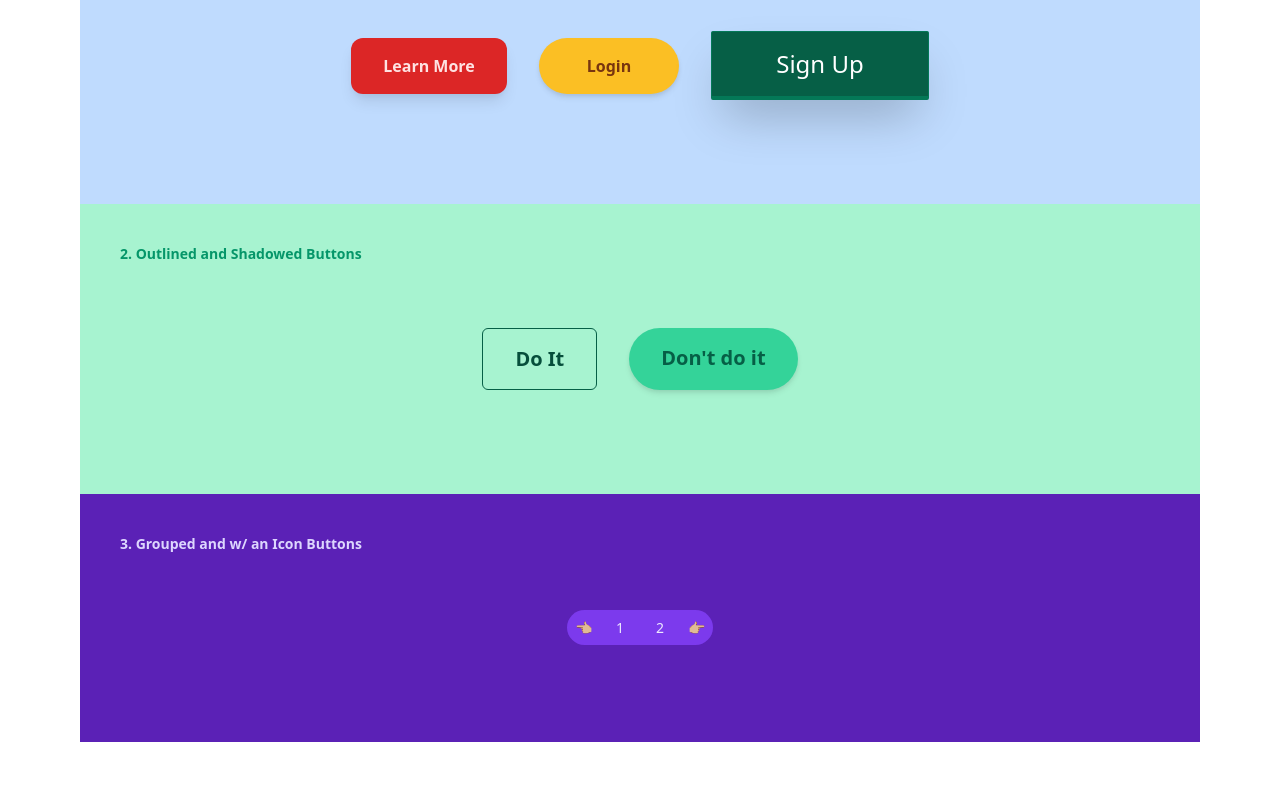
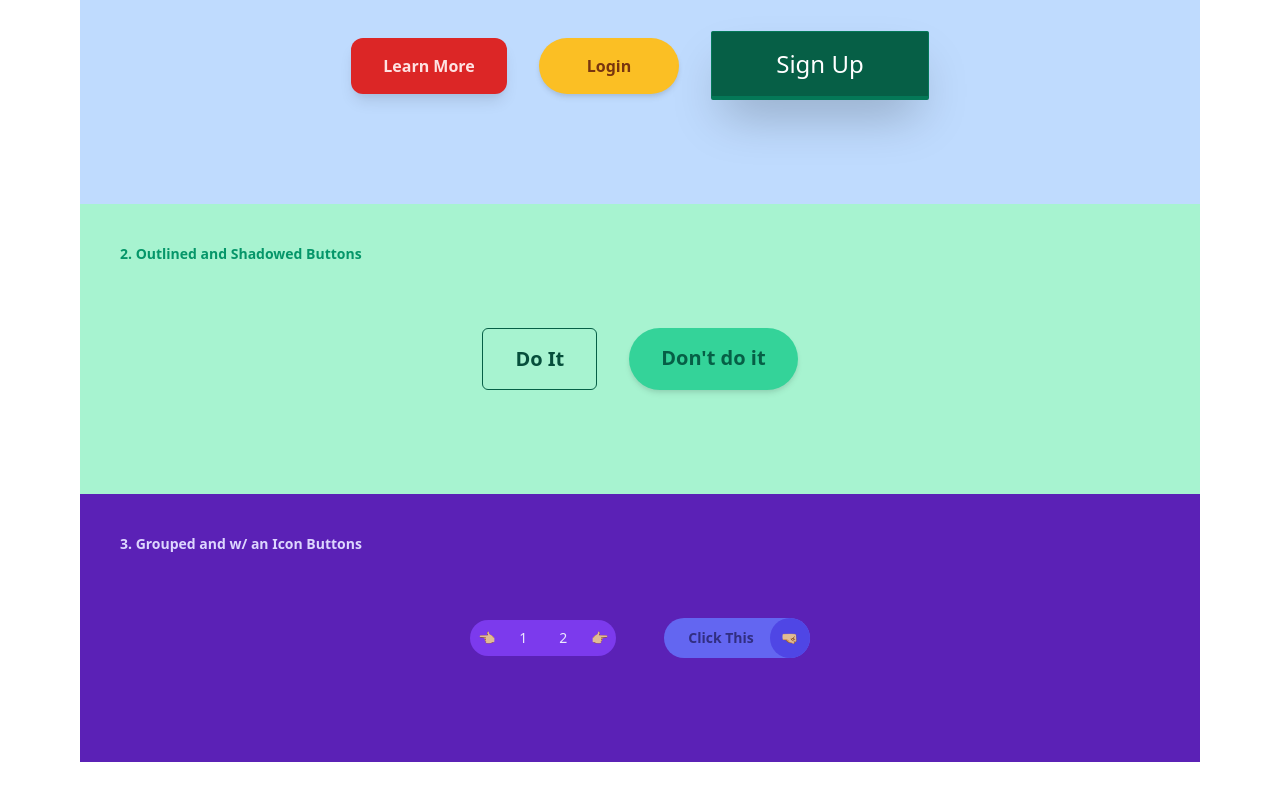
Before and after one commit to jiribeck/learning-better_dev_course, a React (Create React App) app: page /lesson04 in a window 1280 px wide. Shown: the part 298-1098 px from the top of the page. Built offline with nearby package versions, Linux system fonts and the light colour scheme.

Commit message:
finish lesson04

```diff
--- a/src/lessons/lesson04.js
+++ b/src/lessons/lesson04.js
@@ -64,8 +64,8 @@ export default function lesson03() {
               <h2 className="text-purple-200 font-bold text-sm">
                 3. Grouped and w/ an Icon Buttons
               </h2>
-              <div className="p-16 flex justify-center text-xl space-x-8">
-                <div className="space-x-0 text-sm text-center">
+              <div className="flex justify-center p-16 text-xl space-x-12">
+                <div className="flex justify-center items-center text-center space-x-0 text-sm">
                   <a
                     className="px-2 py-2 bg-purple-600 hover:bg-purple-700 text-purple-100 hover:text-purple-200 transition-color duration-300 rounded-l-full"
                     href="#"
@@ -91,6 +91,19 @@ export default function lesson03() {
                     👉🏼
                   </a>
                 </div>
+                <div className="text-sm text-center">
+                  <a
+                    href="#"
+                    className="group flex items-center pl-6 bg-indigo-500 hover:bg-indigo-600 rounded-full"
+                  >
+                    <span className="text-indigo-900 group-hover:text-indigo-300 mr-4 font-semibold">
+                      Click This
+                    </span>
+                    <span className="flex items-center justify-center w-10 h-10 rounded-full bg-indigo-600 group-hover:bg-indigo-500">
+                      🤜🏼
+                    </span>
+                  </a>
+                </div>
               </div>
             </div>
           </div>
```
